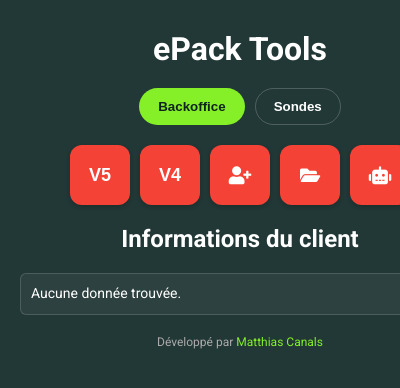
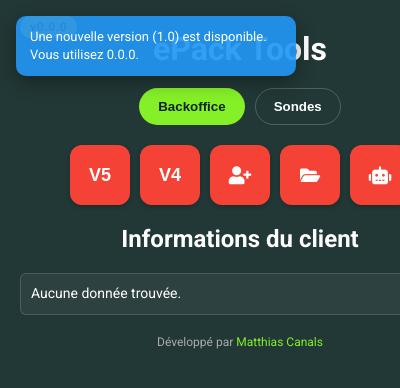
Before and after one commit to MystereFire/ePackTools, a browser extension: page extension-chrome/popup.html in a window 400 px wide. Drawn offline with Linux system fonts and the light colour scheme.

Commit message:
feat: afficher la version et avertir en cas de mise à jour disponible

```diff
--- a/extension-chrome/popup.css
+++ b/extension-chrome/popup.css
@@ -35,6 +35,24 @@ body {
   text-align: center;
   position: relative;
   overflow: visible;
+}
+
+.version-badge {
+  position: absolute;
+  top: 16px;
+  left: 20px;
+  padding: 4px 10px;
+  border-radius: 999px;
+  background: rgba(255, 255, 255, 0.12);
+  color: rgba(255, 255, 255, 0.85);
+  font-size: 12px;
+  font-weight: 600;
+  letter-spacing: 0.05em;
+}
+
+.version-badge.outdated {
+  background: rgba(255, 176, 0, 0.95);
+  color: #1d1200;
 }
 
 h1,
--- a/extension-chrome/popup.html
+++ b/extension-chrome/popup.html
@@ -15,8 +15,9 @@
     <link rel="stylesheet" href="popup.css" />
   </head>
 
-<body>
-  <div class="container">
+  <body>
+    <div class="container">
+      <div id="extension-version" class="version-badge">v0.0.0</div>
       <h1>ePack Tools</h1>
       <button
         type="button"
--- a/extension-chrome/popup.js
+++ b/extension-chrome/popup.js
@@ -7,6 +7,10 @@ import {
 } from "./scripts/popup-ui.js";
 import { sondeUtils } from "./scripts/sondes.js";
 import { bluconsoleApi } from "./scripts/bluconsole.js";
+import { logger } from "./logger.js";
+
+const REMOTE_MANIFEST_URL =
+  "https://raw.githubusercontent.com/MystereFire/ePackTools/main/extension-chrome/manifest.json";
 import { resetOdooSession } from "./scripts/odoo-stock.js";
 import {
   normalizeText,
@@ -30,6 +34,56 @@ const closeSettingsButton = document.getElementById("closeSettings");
 const container = document.querySelector(".container");
 const feedbackLayer = document.querySelector(".feedback-layer");
 const MIN_POPUP_HEIGHT = 300;
+
+function normalizeVersionParts(version = "") {
+  return version
+    .split(".")
+    .map((part) => parseInt(part, 10))
+    .map((num) => (Number.isNaN(num) ? 0 : num));
+}
+
+function compareVersions(localVersion, remoteVersion) {
+  const localParts = normalizeVersionParts(localVersion);
+  const remoteParts = normalizeVersionParts(remoteVersion);
+  const len = Math.max(localParts.length, remoteParts.length);
+  for (let i = 0; i < len; i += 1) {
+    const l = localParts[i] ?? 0;
+    const r = remoteParts[i] ?? 0;
+    if (l > r) return 1;
+    if (l < r) return -1;
+  }
+  return 0;
+}
+
+async function fetchRemoteManifestVersion() {
+  const response = await fetch(REMOTE_MANIFEST_URL, { cache: "no-store" });
+  if (!response.ok) {
+    throw new Error(`HTTP ${response.status}`);
+  }
+  const manifest = await response.json();
+  return manifest?.version ?? null;
+}
+
+function checkExtensionVersion(currentVersion, badgeEl) {
+  fetchRemoteManifestVersion()
+    .then((remoteVersion) => {
+      if (!remoteVersion || !badgeEl) return;
+      if (compareVersions(currentVersion, remoteVersion) < 0) {
+        badgeEl.classList.add("outdated");
+        badgeEl.title = `Nouvelle version disponible (${remoteVersion})`;
+        updateOutput(
+          `Une nouvelle version (${remoteVersion}) est disponible. Vous utilisez ${currentVersion}.`,
+          "info",
+        );
+      } else {
+        badgeEl.title = "Extension à jour";
+      }
+    })
+    .catch((err) => {
+      badgeEl && (badgeEl.title = "Version locale");
+      logger.warn("Impossible de vérifier la version distante", err);
+    });
+}
 
 function updatePopupHeight() {
   requestAnimationFrame(() => {
@@ -191,6 +245,12 @@ async function createUser(BOSSID, userData) {
 // 🔐 Charger les infos au démarrage
 document.addEventListener("DOMContentLoaded", () => {
   const sondeTextarea = document.getElementById("sonde-ids");
+  const versionBadge = document.getElementById("extension-version");
+  if (versionBadge && chrome?.runtime?.getManifest) {
+    const { version } = chrome.runtime.getManifest();
+    versionBadge.textContent = `v${version}`;
+    checkExtensionVersion(version, versionBadge);
+  }
   sondeTextarea.addEventListener("input", () => autoResizeTextarea(sondeTextarea));
   chrome.storage.local.get(
     [
```
Also changed, not shown: extension-chrome/README.md, extension-chrome/manifest.json.
